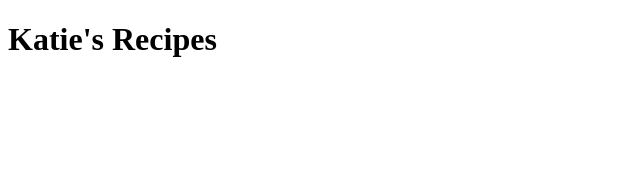
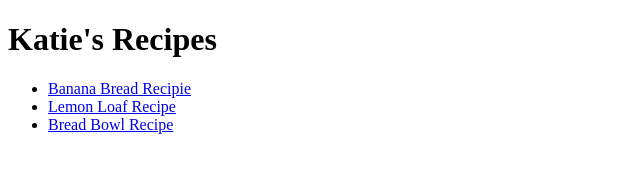
Before and after one commit to KJP952/recipes-website, a plain HTML site: page main.html in a window 1280 px wide. Shown: the whole page, without its empty margins (0-640 px from the left). Drawn offline with Linux system fonts and the light colour scheme.

Commit message:
Updated the main website to have links to recipes

```diff
--- a/main.html
+++ b/main.html
@@ -6,5 +6,13 @@
 
     <body>
        <h1> Katie's Recipes </h1>
+
+       <ul>
+
+        <li><a href ="bread/bananaBread.html">Banana Bread Recipie</a></li>
+        <li><a href ="bread/lemonLoaf.html">Lemon Loaf Recipe</a></li>
+        <li><a href ="bread/breadBowl.html">Bread Bowl Recipe</a></li>
+
+       </ul>
     </body>
 </html>
```
